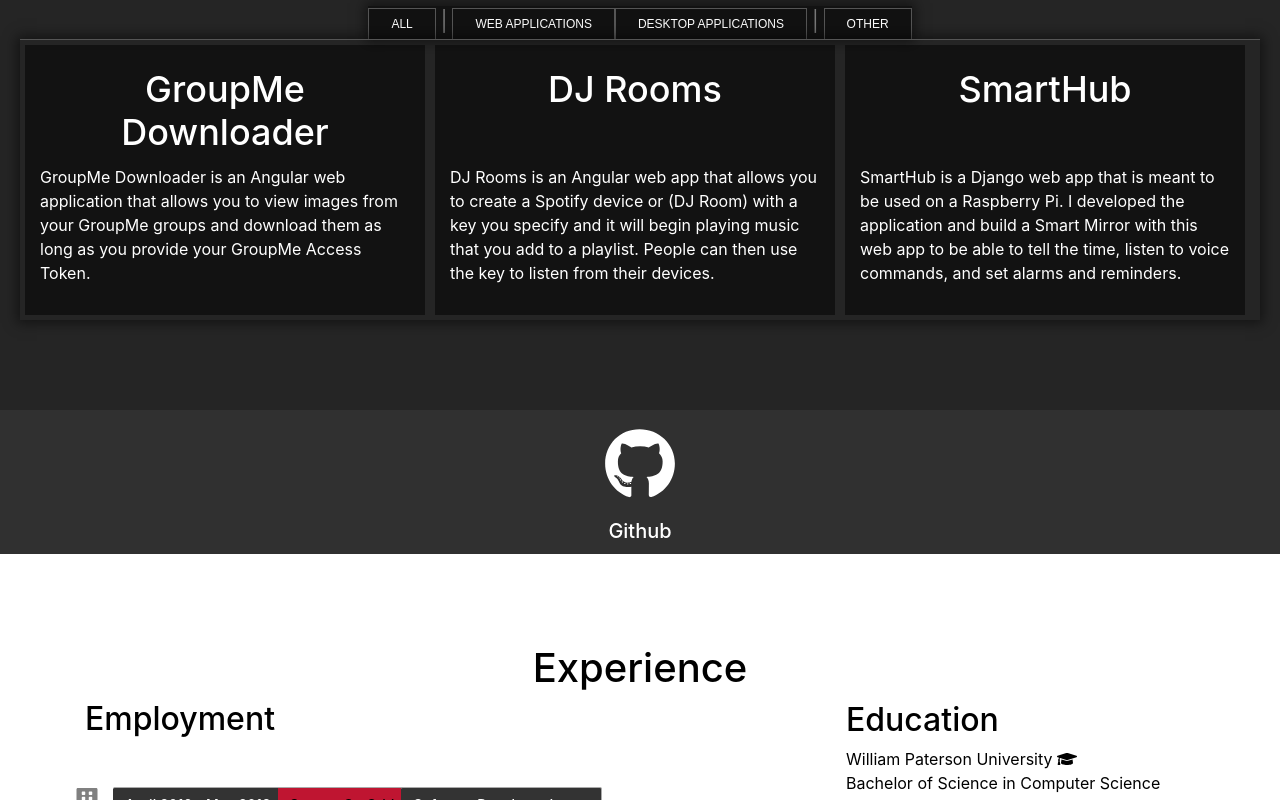
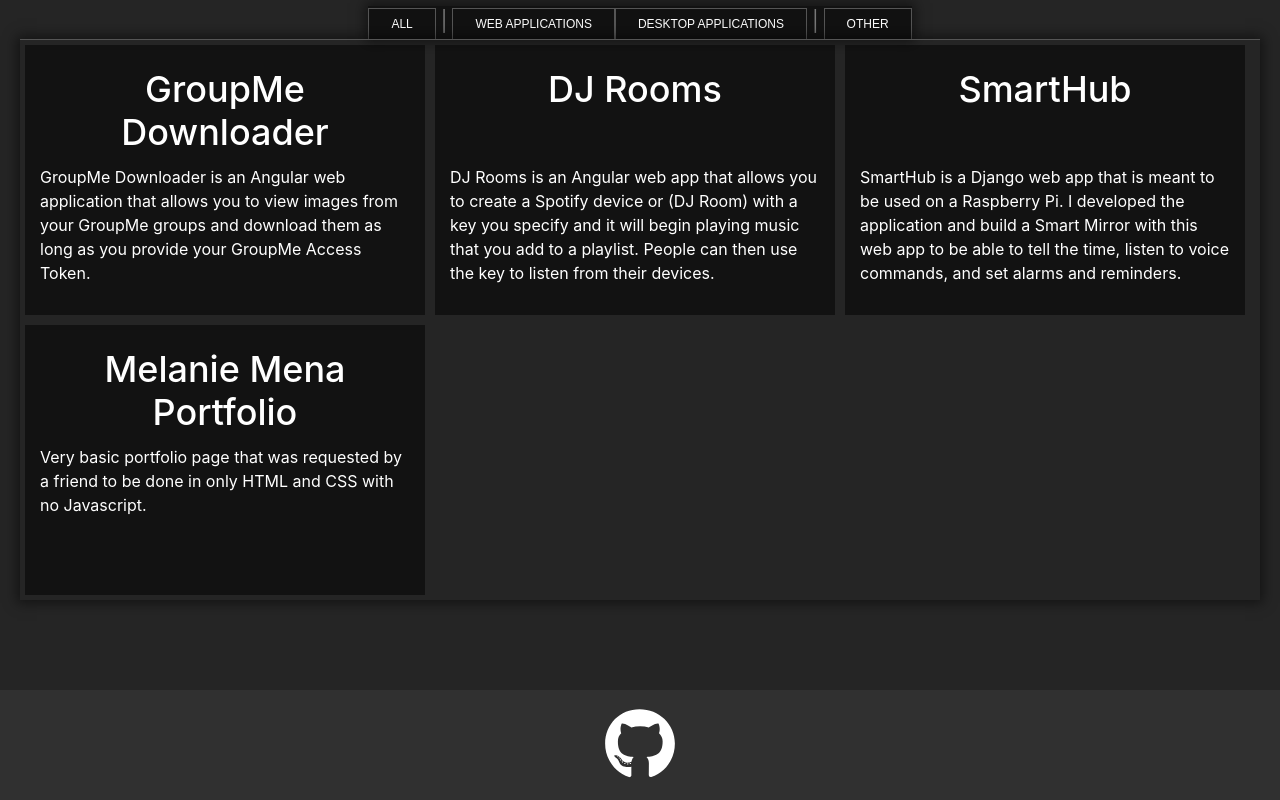
Before and after one commit to anthonyvelazquez/Portfolio-V2, an Angular app: page / in a window 1280 px wide. Shown: the part 512-1312 px from the top of the page. Built offline with nearby package versions, Linux system fonts and the light colour scheme.

Commit message:
Added Project

```diff
--- a/src/app/home-component/home-component.component.ts
+++ b/src/app/home-component/home-component.component.ts
@@ -37,6 +37,14 @@
       image: "../../assets/SmartHub.jpg",
       desc: "SmartHub is a Django web app that is meant to be used on a Raspberry Pi. I developed the application and build a Smart Mirror with this web app to be able to tell the time, listen to voice commands, and set alarms and reminders."
     })
+    this.Projects.push({
+      type: 2,
+      title1: "Melanie Mena",
+      title2: "Portfolio",
+      link: "https://mena.netlify.com/",
+      image: "../../assets/DJRooms.jpg",
+      desc: "Very basic portfolio page that was requested by a friend to be done in only HTML and CSS with no Javascript."
+    })
   }
 
   Experience1 = {
```
